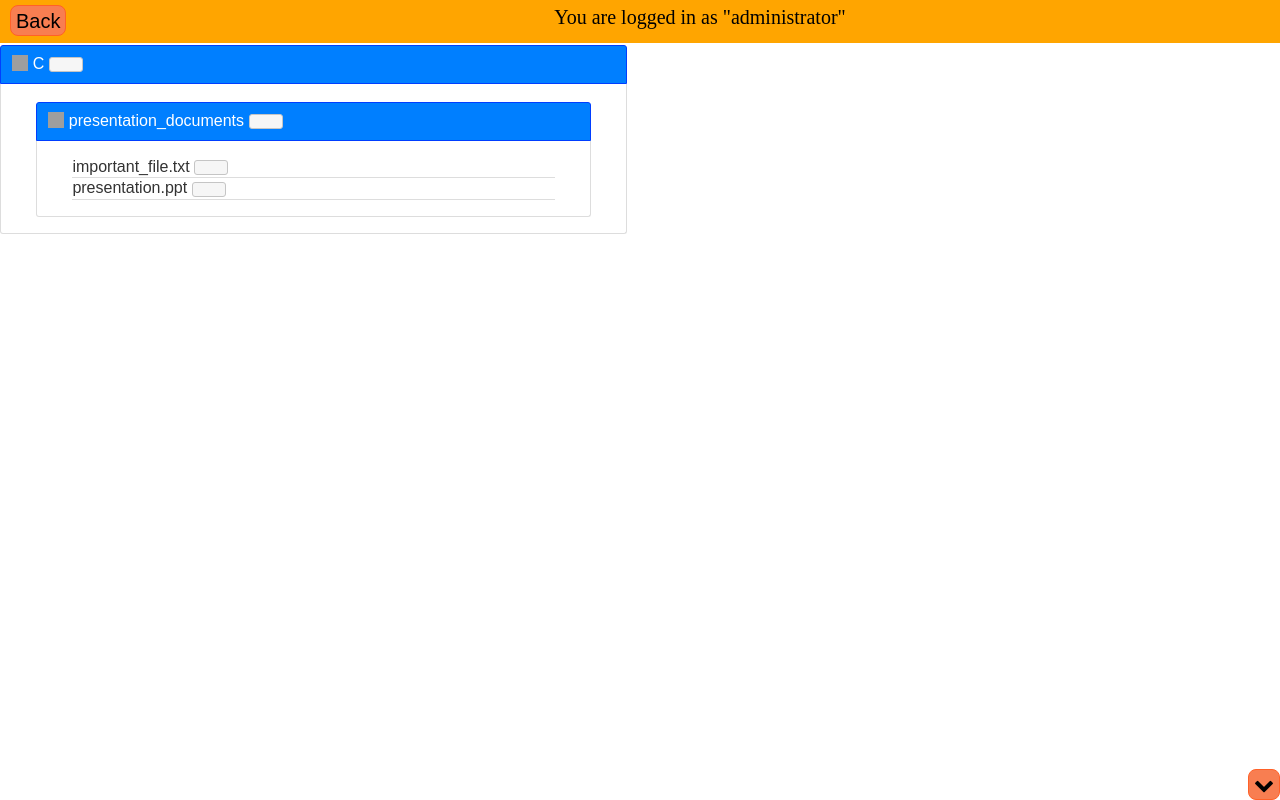
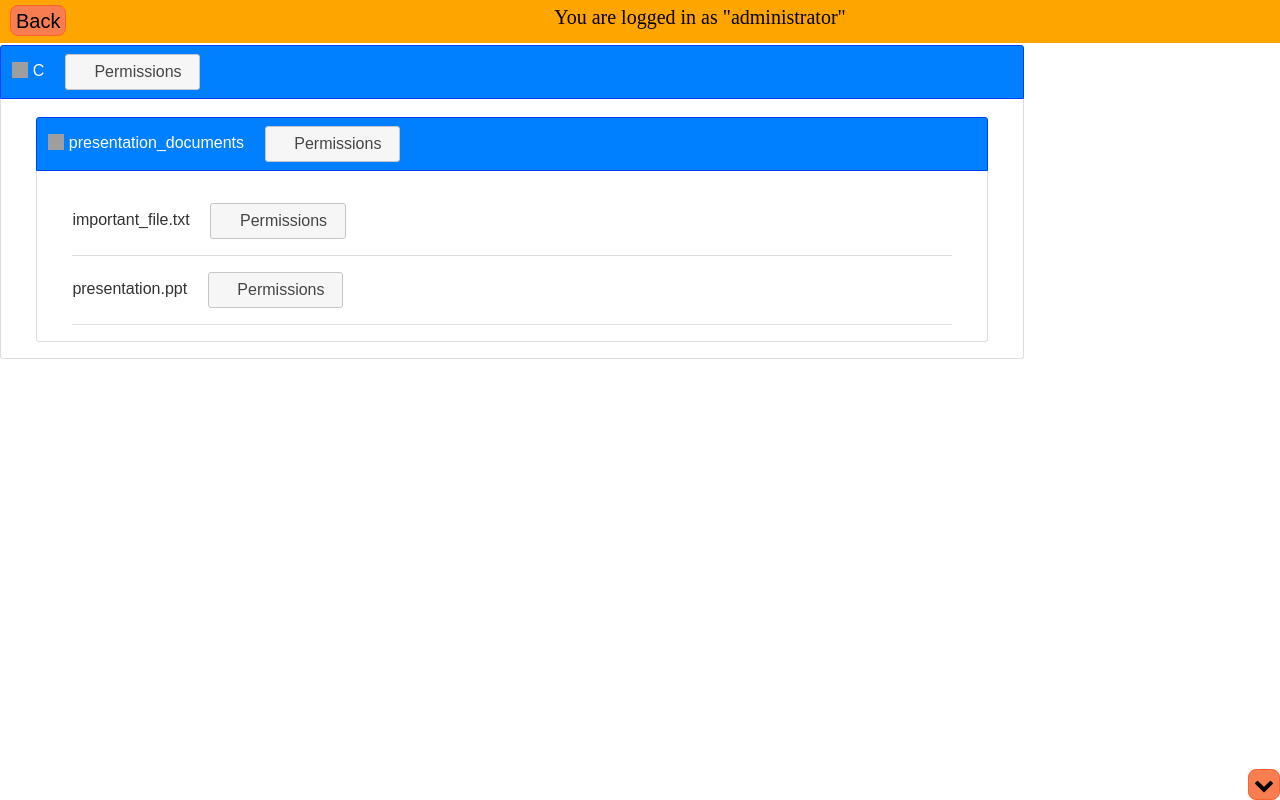
Before and after one commit to CSE256-Spring24/problem-solving-project-teamteamteamsequel, a website: page wrapper_add_new_user.html in a window 1280 px wide. Drawn offline with nearby package versions, Linux system fonts and the light colour scheme; grey boxes are pictures that could not be loaded; a web font is replaced by a local one.

Commit message:
changed spacing

```diff
--- a/fileperms_style.css
+++ b/fileperms_style.css
@@ -1,6 +1,14 @@
+#filestructure {
+    width: 80% !important;
+    margin: auto !important;
+}
+
 .file {
     padding: 8;
     border-bottom: 1px solid #dddddd;
+    /* margin-bottom: 1em; */
+    padding-bottom: 1em;
+    padding-top: 1em;
 }
 
 .section {
@@ -127,8 +135,6 @@
 }
 
 
-
-
 #adv_perm_edit{
 
 }
@@ -136,3 +142,20 @@
 #adv_permissions_tab{
     margin-top: -15px;
 }
+
+.permbutton {
+    margin-left: 1em;
+    display: inline-flex;
+}
+
+.permbutton > * {
+    padding: .1em;
+}
+
+/* .permbutton:first-child {
+    margin-left: 1em;
+} */
+
+.perm-btn-txt {
+    margin-left: .5em;
+}
--- a/view.js
+++ b/view.js
@@ -14,6 +14,7 @@ function make_file_element(file_obj) {
                 <span class="oi oi-folder" id="${file_hash}_icon"/> ${file_obj.filename}
                 <button class="ui-button ui-widget ui-corner-all permbutton" path="${file_hash}" id="${file_hash}_permbutton">
                     <span class="oi oi-lock-unlocked" id="${file_hash}_permicon"/>
+                    <p class="perm-btn-txt">Permissions</p>
                 </button>
             </h3>
         </div>`)
@@ -34,6 +35,7 @@ function make_file_element(file_obj) {
             <span class="oi oi-file" id="${file_hash}_icon"/> ${file_obj.filename}
             <button class="ui-button ui-widget ui-corner-all permbutton" path="${file_hash}" id="${file_hash}_permbutton">
                 <span class="oi oi-lock-unlocked" id="${file_hash}_permicon"/>
+                <p class="perm-btn-txt">Permissions</p>
             </button>
         </div>`)
     }
```
